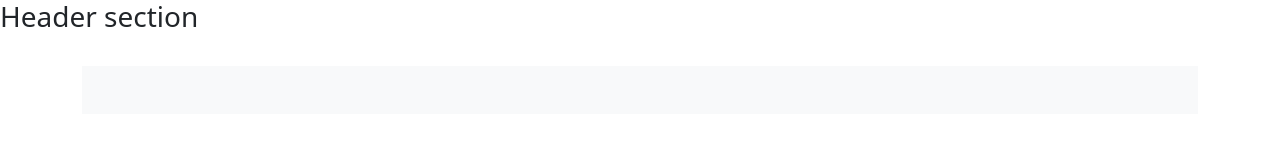
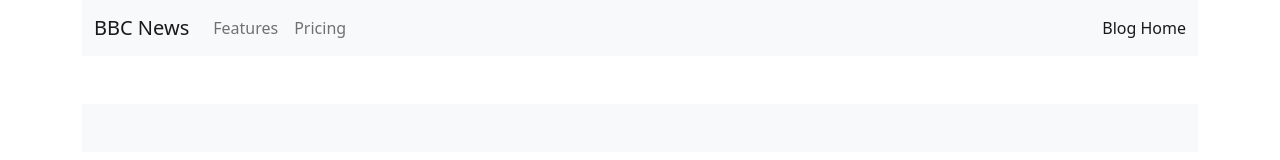
Before and after one commit to mainul786/news-protal, a plain HTML site: page index.html in a window 1280 px wide. Drawn offline with nearby package versions, Linux system fonts and the light colour scheme; no server answers.

Commit message:
navbar created successfully

```diff
--- a/index.html
+++ b/index.html
@@ -12,8 +12,34 @@
 </head>
 
 <body>
-    <header>
-        <h3>Header section</h3>
+    <header class="container mb-4 ">
+        <nav class="navbar navbar-expand-lg navbar-light bg-light ">
+            <div class="container-fluid ">
+                <a class="navbar-brand" href="#">BBC News</a>
+                <button class="navbar-toggler" type="button" data-bs-toggle="collapse" data-bs-target="#navbarText"
+                    aria-controls="navbarText" aria-expanded="false" aria-label="Toggle navigation">
+                    <span class="navbar-toggler-icon"></span>
+                </button>
+                <div class="collapse navbar-collapse" id="navbarText">
+                    <ul class="navbar-nav me-auto mb-2 mb-lg-0">
+
+                        <li class="nav-item">
+                            <a class="nav-link" href="#">Features</a>
+                        </li>
+                        <li class="nav-item">
+                            <a class="nav-link" href="#">Pricing</a>
+                        </li>
+                    </ul>
+                    <span class="navbar-text">
+                        <div class="grid grid-col-2 gap-4">
+                            <a class="text-decoration-none ml-3" href="/blog.html">Blog</a>
+                            <a class="text-decoration-none" href="#">Home</a>
+                        </div>
+
+                    </span>
+                </div>
+            </div>
+        </nav>
     </header>
     <main>
         <section>
@@ -24,7 +50,7 @@
             </div>
         </section>
         <section class=" container ">
-            <div class="bg-light mt-4 fs-1 ">
+            <div class="bg-light mt-4 display-1 ">
                 <h6 class=" p-4" id="news-heading"></h6>
             </div>
             <div id="cardContainer">
@@ -36,14 +62,13 @@
             <section id="showSppiner" class="container text-center mt-4 d-none">
                 <div class="spinner-border text-success" role="status">
                     <span class="visually-hidden">Loading...</span>
-                  </div>
+                </div>
             </section>
             <!-- Button trigger modal -->
 
 
             <!-- Modal -->
-            <div class="modal fade" id="showModal" tabindex="-1" aria-labelledby="showModalLabel"
-                aria-hidden="true">
+            <div class="modal fade" id="showModal" tabindex="-1" aria-labelledby="showModalLabel" aria-hidden="true">
                 <div class="modal-dialog">
                     <div class="modal-content">
                         <div class="modal-header">
```
Also changed, not shown: blog.html (+6 -2 lines).
